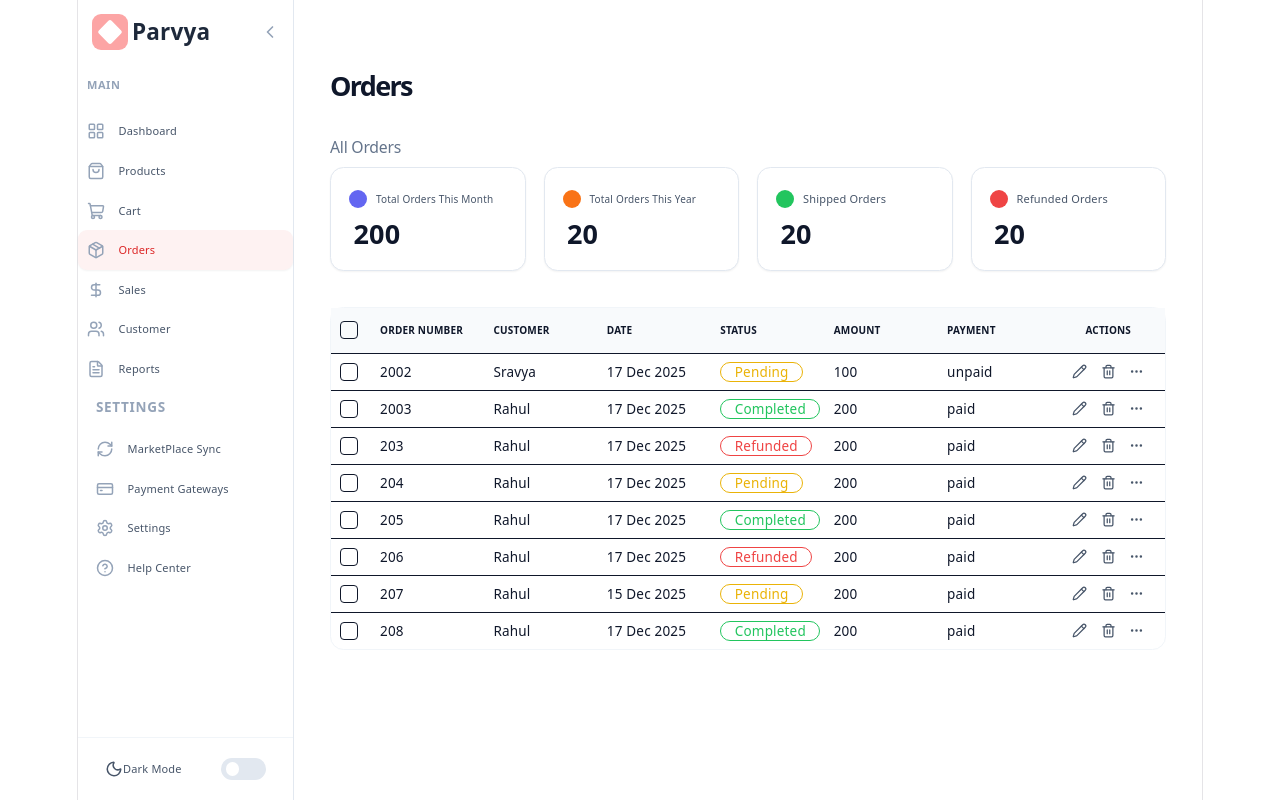
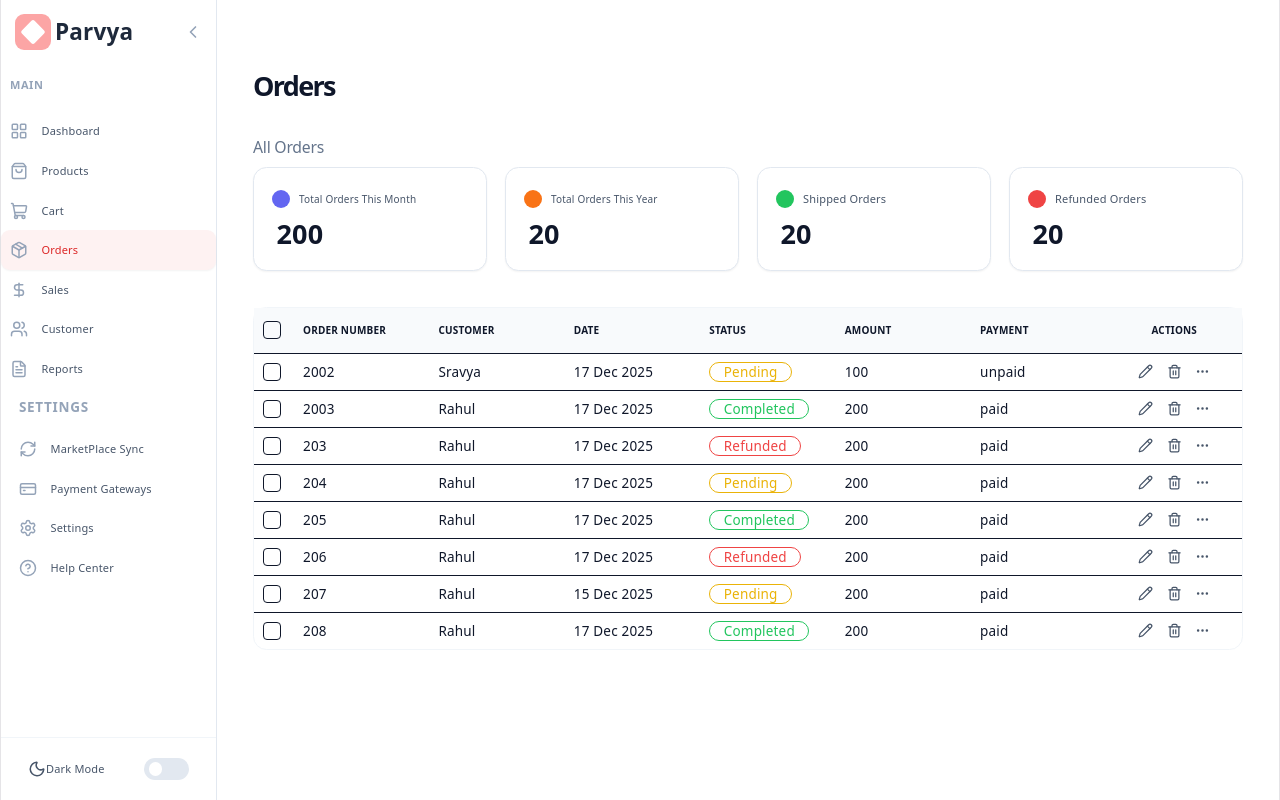
Before and after one commit to malisettisravya/Parvya, a React (Vite) app: page / in a window 1280 px wide. Built offline with nearby package versions, Linux system fonts and the light colour scheme.

Commit message:
fix removed fixed width

```diff
--- a/src/index.css
+++ b/src/index.css
@@ -72,9 +72,9 @@ body {
 }
 
 #root {
-  width: 1126px;
+  width: 100%;
   max-width: 100%;
-  margin: 0 auto;
+  margin: 0;
   text-align: center;
   border-inline: 1px solid var(--border);
   min-height: 100svh;
```
